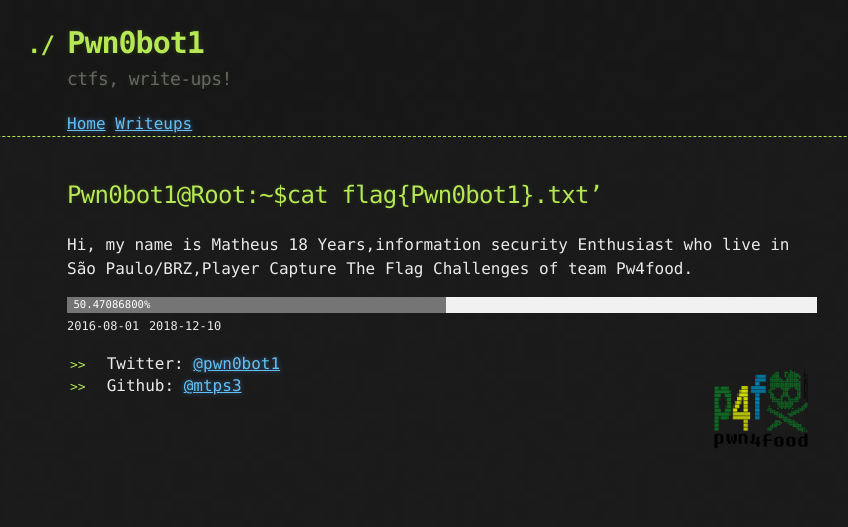
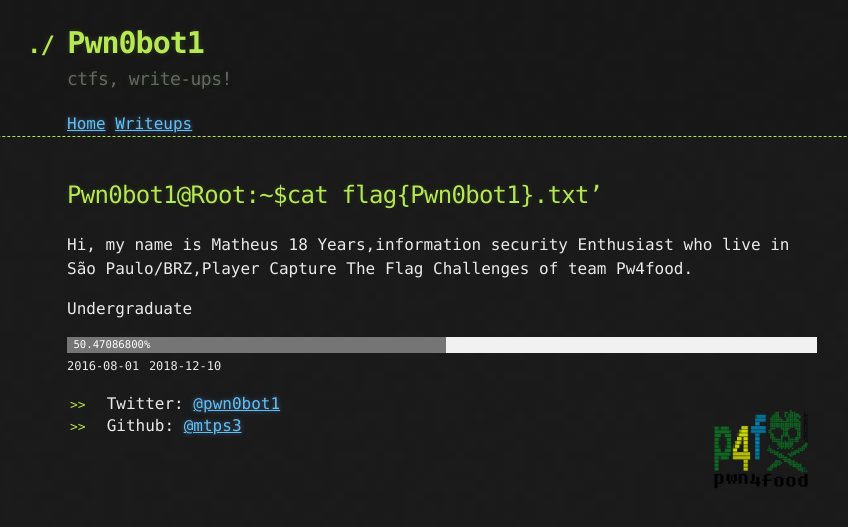
Before and after one commit to mtps3/Mtps3.github.io, a Jekyll site: the page built from index.md, in a window 1280 px wide. Shown: the top 527 px of the page, without its empty margins (198-1046 px from the left). Built offline with Jekyll 4.4.1, drawn with Linux system fonts in a browser that asks for light colours.

Commit message:
Update index.md

```diff
--- a/index.md
+++ b/index.md
@@ -10,6 +10,7 @@ layout: mainpage
 Hi, my name is Matheus
 18 Years,information security Enthusiast who live in São Paulo/BRZ,Player Capture The Flag Challenges of team Pw4food.
 
+<p>Undergraduate</p>
 <html>
 <head>
     <link href="/css/mtps3.css" rel="stylesheet" type="text/css">
```
